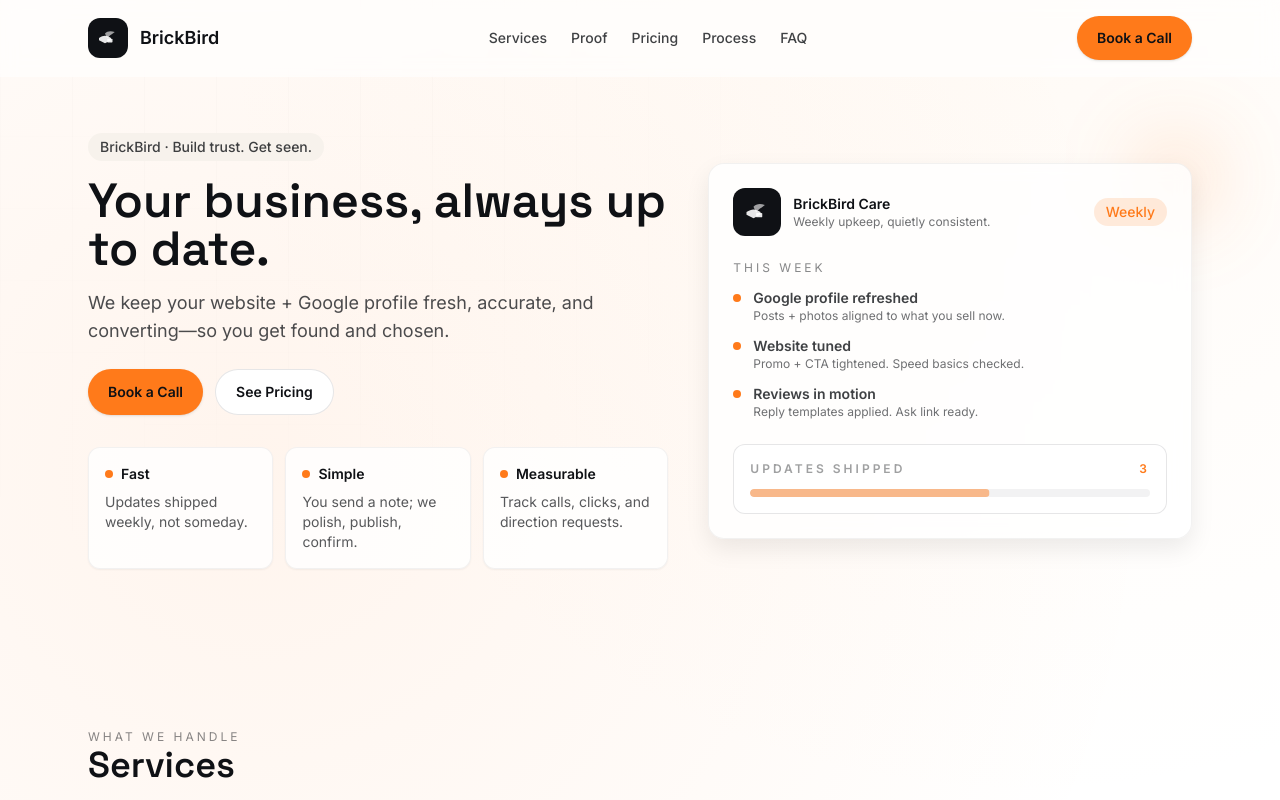
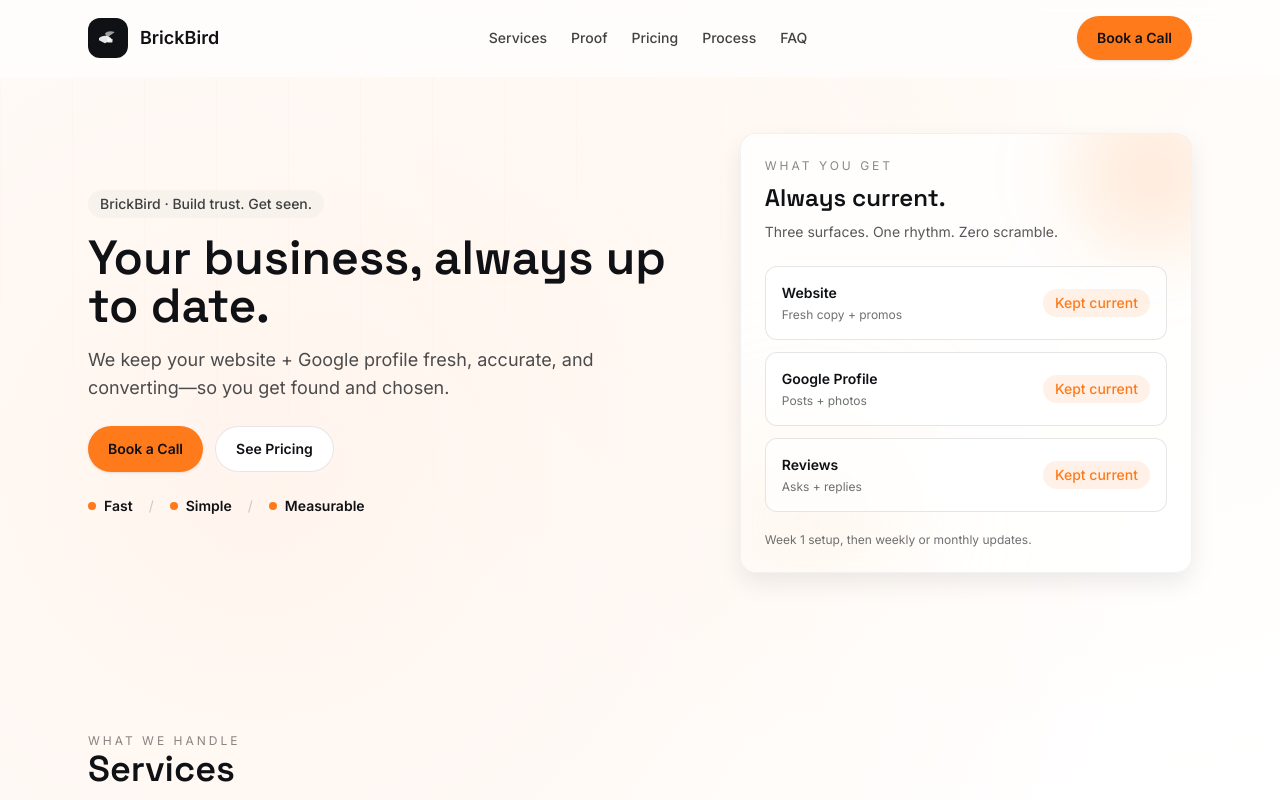
Before and after one commit to krcoffelt/BrickBird, a Next.js app: page / in a window 1280 px wide. Shown: the top 800 px of the page. Built offline with nearby package versions, Linux system fonts and the light colour scheme.

Commit message:
Simplify hero layout and reduce clutter

```diff
--- a/app/(site)/page.tsx
+++ b/app/(site)/page.tsx
@@ -57,21 +57,47 @@ const faqs = [
 ];
 
 function TrustBullets() {
-  const items = [
-    ['Fast', 'Updates shipped weekly, not someday.'],
-    ['Simple', 'You send a note; we polish, publish, confirm.'],
-    ['Measurable', 'Track calls, clicks, and direction requests.'],
-  ];
+  const items = [['Fast'], ['Simple'], ['Measurable']];
   return (
-    <div className="mt-8 grid gap-3 sm:grid-cols-3">
-      {items.map(([title, desc]) => (
-        <div key={title} className="rounded-xl border border-charcoal/5 bg-white/80 p-4 shadow-sm">
-          <div className="flex items-center gap-2 text-sm font-semibold text-charcoal">
-            <div className="h-2 w-2 rounded-full bg-orange" /> {title}
-          </div>
-          <p className="mt-2 text-sm text-charcoal/70">{desc}</p>
+    <div className="mt-6 flex flex-wrap items-center gap-x-4 gap-y-2 text-sm text-charcoal/70">
+      {items.map(([title], idx) => (
+        <span key={title} className="inline-flex items-center gap-2">
+          <span className="h-2 w-2 rounded-full bg-orange" aria-hidden />
+          <span className="font-semibold text-charcoal">{title}</span>
+          {idx < items.length - 1 && <span className="ml-2 hidden text-charcoal/20 sm:inline">/</span>}
+        </span>
+      ))}
+    </div>
+  );
+}
+
+function HeroVisual() {
+  return (
+    <div className="card relative overflow-hidden p-6">
+      <div className="absolute -right-10 -top-10 h-40 w-40 rounded-full bg-orange/15 blur-2xl" aria-hidden />
+      <div className="absolute -bottom-14 -left-10 h-52 w-52 rounded-full bg-glow/20 blur-3xl" aria-hidden />
+      <div className="relative">
+        <p className="chip">What you get</p>
+        <h3 className="mt-2 text-2xl font-semibold">Always current.</h3>
+        <p className="mt-2 text-sm text-charcoal/70">Three surfaces. One rhythm. Zero scramble.</p>
+
+        <div className="mt-6 grid gap-3">
+          {[
+            ['Website', 'Fresh copy + promos'],
+            ['Google Profile', 'Posts + photos'],
+            ['Reviews', 'Asks + replies'],
+          ].map(([label, sub]) => (
+            <div key={label} className="flex items-center justify-between rounded-xl border border-charcoal/10 bg-white/70 p-4">
+              <div>
+                <p className="text-sm font-semibold text-charcoal">{label}</p>
+                <p className="mt-1 text-xs text-charcoal/60">{sub}</p>
+              </div>
+              <span className="pill bg-orange/10 text-orange">Kept current</span>
+            </div>
+          ))}
         </div>
-      ))}
+        <p className="mt-5 text-xs text-charcoal/60">Week 1 setup, then weekly or monthly updates.</p>
+      </div>
     </div>
   );
 }
@@ -278,7 +304,7 @@ export default function Page() {
       <Header onBook={() => setOpen(true)} />
 
       <main>
-        <section className="container-tight grid gap-10 pb-16 pt-14 sm:grid-cols-[1.2fr_1fr] sm:items-center" id="top">
+        <section className="container-tight grid gap-10 pb-16 pt-14 lg:grid-cols-[1.15fr_0.85fr] lg:items-center" id="top">
           <div ref={heroReveal.ref} className="reveal" data-visible={heroReveal.visible}>
             <Badge>BrickBird · Build trust. Get seen.</Badge>
             <h1 className="mt-4 text-4xl font-semibold leading-tight sm:text-5xl">Your business, always up to date.</h1>
@@ -293,61 +319,10 @@ export default function Page() {
             </div>
             <TrustBullets />
           </div>
-          <div className="relative">
-            <div className="absolute -right-6 -top-6 h-20 w-20 rounded-full bg-orange/20 blur-2xl" aria-hidden />
-            <div className="card relative overflow-hidden p-6">
-              <div className="flex items-center justify-between">
-                <div className="flex items-center gap-3">
-                  <div className="flex h-12 w-12 items-center justify-center rounded-xl bg-charcoal text-white">
-                    <svg viewBox="0 0 64 64" className="mascot-bob h-7 w-7" aria-hidden>
-                      <path d="M8 32c12-8 20-8 32 0v6l-16 8-16-8z" fill="currentColor" opacity="0.9" />
-                      <path d="M24 20c6-6 14-8 26-4l-8 6c-4 2-9 6-12 12l-6-14z" fill="currentColor" opacity="0.6" />
-                      <rect x="30" y="34" width="14" height="10" rx="2" fill="currentColor" opacity="0.9" />
-                    </svg>
-                  </div>
-                  <div>
-                    <p className="text-sm font-semibold text-charcoal">BrickBird Care</p>
-                    <p className="text-xs text-charcoal/60">Weekly upkeep, quietly consistent.</p>
-                  </div>
-                </div>
-                <span className="pill bg-orange/15 text-orange">Weekly</span>
-              </div>
-              <div className="mt-6">
-                <p className="chip">This week</p>
-                <ul className="mt-3 space-y-3 text-sm text-charcoal/80">
-                  <li className="flex items-start gap-3">
-                    <span className="mt-1.5 h-2 w-2 rounded-full bg-orange" />
-                    <div>
-                      <p className="font-semibold">Google profile refreshed</p>
-                      <p className="text-xs text-charcoal/60">Posts + photos aligned to what you sell now.</p>
-                    </div>
-                  </li>
-                  <li className="flex items-start gap-3">
-                    <span className="mt-1.5 h-2 w-2 rounded-full bg-orange" />
-                    <div>
-                      <p className="font-semibold">Website tuned</p>
-                      <p className="text-xs text-charcoal/60">Promo + CTA tightened. Speed basics checked.</p>
-                    </div>
-                  </li>
-                  <li className="flex items-start gap-3">
-                    <span className="mt-1.5 h-2 w-2 rounded-full bg-orange" />
-                    <div>
-                      <p className="font-semibold">Reviews in motion</p>
-                      <p className="text-xs text-charcoal/60">Reply templates applied. Ask link ready.</p>
-                    </div>
-                  </li>
-                </ul>
-                <div className="mt-6 rounded-xl border border-charcoal/10 bg-white/70 p-4">
-                  <div className="flex items-center justify-between text-xs font-semibold uppercase tracking-[0.25em] text-charcoal/40">
-                    <span>Updates shipped</span>
-                    <span className="text-orange">3</span>
-                  </div>
-                  <div className="mt-3 h-2 w-full overflow-hidden rounded-full bg-charcoal/5">
-                    <div className="h-full w-2/3 origin-left rounded-full bg-orange/80 animate-pulseLine" />
-                  </div>
-                </div>
-              </div>
-            </div>
+          <div className="relative hidden lg:block">
+            <Reveal delayMs={120}>
+              <HeroVisual />
+            </Reveal>
           </div>
         </section>
 
```
